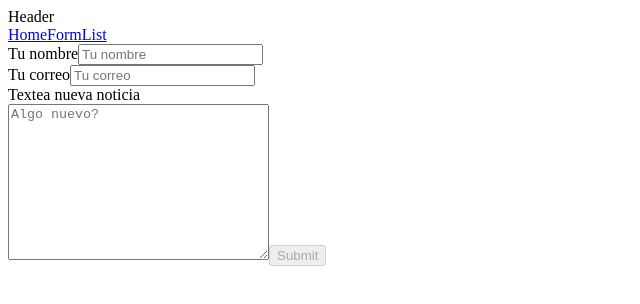
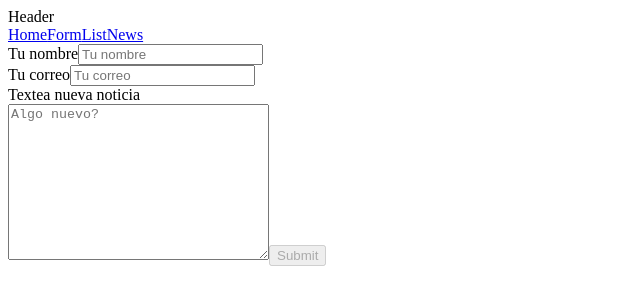
Before and after one commit to tianfanshan/MiniProyejcReact, a React (Create React App) app: page /form in a window 1280 px wide. Shown: the top 304 px of the page, without its empty margins (0-640 px from the left). Built offline with nearby package versions, Linux system fonts and the light colour scheme.

Commit message:
empezado contex en develop

```diff
--- a/src/components/Form/Form.jsx
+++ b/src/components/Form/Form.jsx
@@ -47,9 +47,9 @@ const Form = () => {
         e.preventDefault()
         getData()
         clearData()
-        setMessage('Te llevamos a la pagina home')
+        setMessage('Te llevamos a la pagina de News')
         setTimeout(()=>{
-            navegator('/')
+            navegator('/list')
         },3000)
     }
 
--- a/src/components/Header/Header.jsx
+++ b/src/components/Header/Header.jsx
@@ -13,7 +13,7 @@ const Header = () => {
         <Link to='/form'>Form</Link>
       </span>
       <span>
-        <Link to='/list'>List</Link>
+        <Link to='/listNews'>ListNews</Link>
       </span>
     </div>
     </nav>
```
